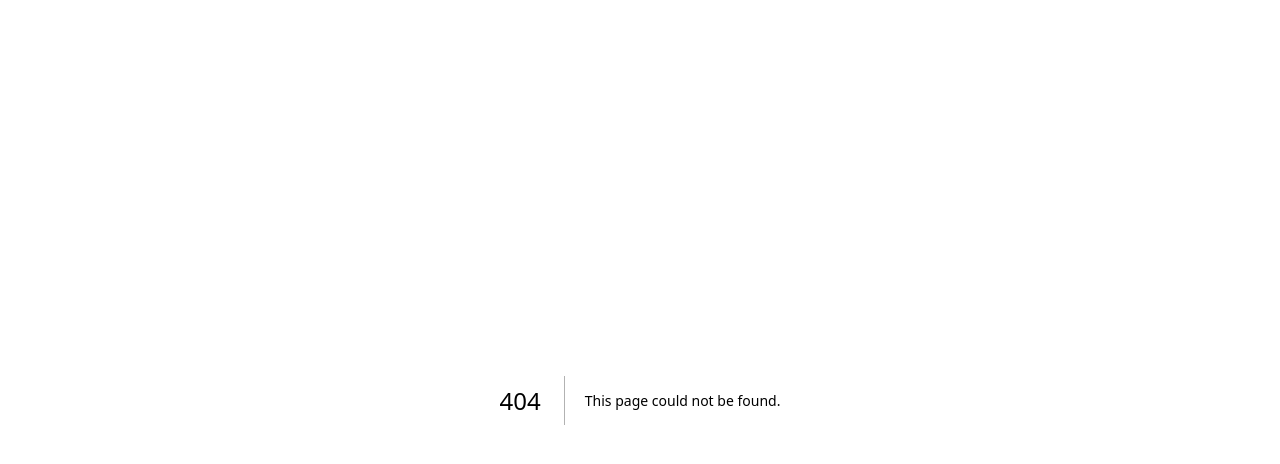
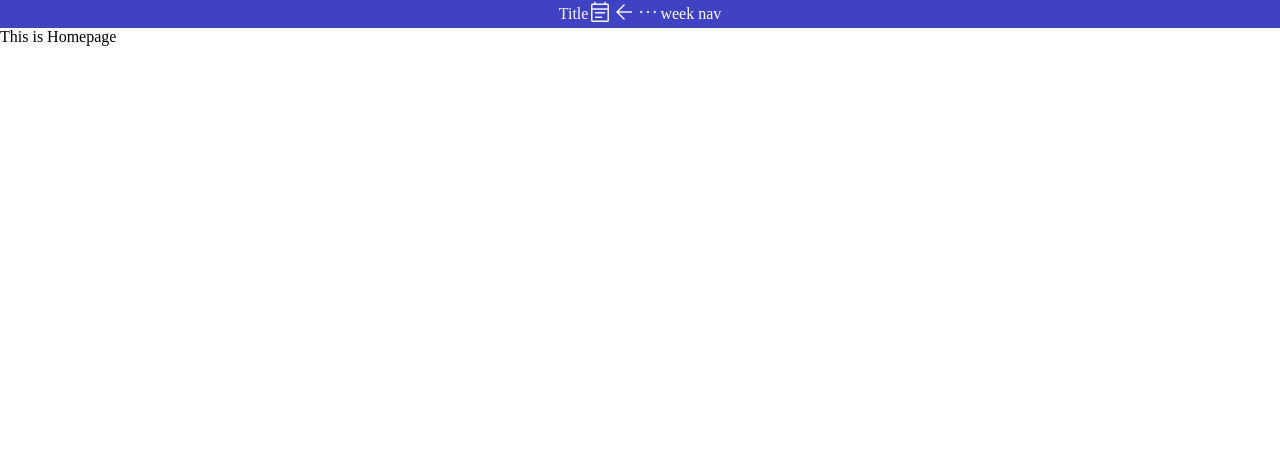
Before and after one commit to dnfwlxo11/next-playground, a Next.js app in the folder todo-list/: page /todo/week in a window 1280 px wide. Before the commit this address had no page. Shown: the top 464 px of the page. Built offline with nearby package versions, Linux system fonts and the light colour scheme.

Commit message:
[edit]: useState, useEffect, useRouter and dynamic router example

```diff
--- a/todo-list/components/navigation/navigation.tsx
+++ b/todo-list/components/navigation/navigation.tsx
@@ -1,14 +1,44 @@
 import Label from '@/components/common/label'
 import SvgIcon from '@/components/common/svg-icon'
 import style from './navigation.module.scss'
+import TodayNav from './today-nav'
+import WeekNav from './week-nav'
+import { useEffect, useState } from 'react'
+import { useRouter } from 'next/router'
 
-export default function Header() {
+type hello = {
+	name: string
+}
+
+export default function Header({ type, title='Title' }: { type: string, title?: string }) {
+	const router = useRouter();
+
+	const [route, setRoute] = useState('')
+	const [hello, setHello] = useState('')
+
+	useEffect(() => {
+		console.log(router)
+	}, [router])
+
+	useEffect(() => {
+		callHello()
+	}, [])
+
+	const callHello = async () => {
+		const res: Response = await fetch('/api/hello')
+		const result: hello = await res.json()
+		setHello(result?.name)
+
+		return result
+	}
+
 	return (
 		<div className={style.header}>
-			<Label title={'안녕하세요.'} />
+			<Label title={title} />
 			<SvgIcon icon={{ src: '/icons/event_note.svg', color: 'rgba(241, 243, 245, 1)' }} />
 			<SvgIcon icon={{ src: '/icons/arrow_back.svg', color: 'rgba(241, 243, 245, 1)' }} />
 			<SvgIcon icon={{ src: '/icons/more_horiz.svg', color: 'rgba(241, 243, 245, 1)' }} />
+			{type === 'today' ? <TodayNav title='SCHEDULE' /> : <WeekNav title='MY LIST' />}
 		</div>
 	)
 }
--- a/todo-list/components/navigation/today-nav.tsx
+++ b/todo-list/components/navigation/today-nav.tsx
@@ -1,7 +1,13 @@
 import style from './today.nav.module.scss'
 
-export default function TodayNav() {
-	return <div className='style.today-nav'>
-
+export default function TodayNav({ title }: { title: string }) {
+	return <div className={style['today-nav']}>
+		{title}
+		<div className='card'>
+			<div>2</div>
+			<div className='weekday'>
+				THU
+			</div>
+		</div>
 	</div>
 }
--- a/todo-list/components/navigation/week-nav.tsx
+++ b/todo-list/components/navigation/week-nav.tsx
@@ -0,0 +1,3 @@
+export default function Week() {
+	return <div>week nav</div>
+}
--- a/todo-list/pages/api/hello.ts
+++ b/todo-list/pages/api/hello.ts
@@ -9,5 +9,6 @@ export default function handler(
   req: NextApiRequest,
   res: NextApiResponse<Data>
 ) {
+  // res.status(200).json({ name: 'John Doe' })
   res.status(200).json({ name: 'John Doe' })
 }
--- /dev/null
+++ b/todo-list/pages/todo/[type].tsx
@@ -0,0 +1,31 @@
+import Navigation from '@/components/navigation/navigation'
+import { useRouter } from 'next/router'
+import { useEffect, useState } from 'react'
+
+export default function HomePage() {
+	const router = useRouter()
+  const [type, setType] = useState<string>()
+
+	const safetyRouter = ['week', 'today']
+
+  useEffect(() => {
+		console.log(router, 'router')
+    const queries = router?.query || 'week'
+
+		console.log(queries.type, 'router type')
+
+		if (queries.type) {
+			console.log(queries.type)
+			setType(queries.type)
+		}
+  }, [router])
+
+	return (
+		<>
+			{safetyRouter.includes(type) ? <div>
+				<Navigation type={type} />
+				<span>This is Homepage</span>
+			</div> : <div>잘못된 접근입니다. {type}</div>}
+		</>
+	)
+}
--- a/todo-list/tsconfig.json
+++ b/todo-list/tsconfig.json
@@ -18,6 +18,6 @@
       "@/*": ["./*"]
     }
   },
-  "include": ["next-env.d.ts", "**/*.ts", "**/*.tsx"],
+  "include": ["next-env.d.ts", "**/*.ts", "**/*.tsx", "pages/test/[id]"],
   "exclude": ["node_modules"]
 }
```
Also changed, not shown: todo-list/pages/home-page.tsx (deleted, +0 -10 lines), todo-list/pages/index.tsx (+8 -4 lines), todo-list/pages/test/[id]/index.tsx (added, +9 -0 lines), todo-list/pages/test/index.tsx (added, +3 -0 lines).
